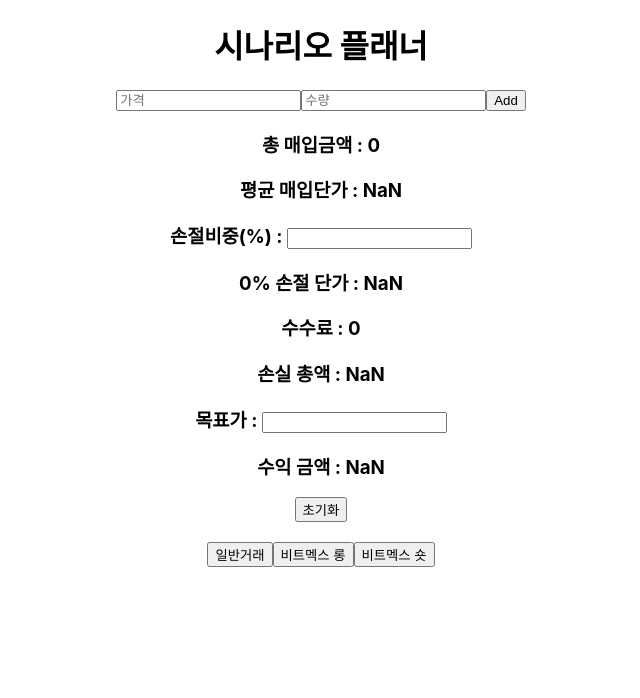
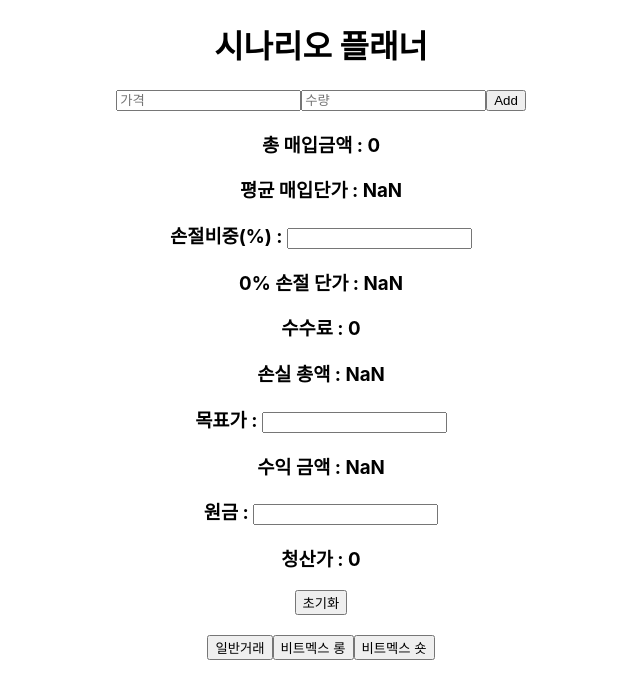
Before and after one commit to freewizard20/calc, a React (Create React App) app: page / in a window 1280 px wide. Shown: the top 698 px of the page, without its empty margins (319-959 px from the left). Built offline with nearby package versions, Linux system fonts and the light colour scheme.

Commit message:
added liquidation ui

```diff
--- a/src/components/Main.js
+++ b/src/components/Main.js
@@ -16,6 +16,8 @@ function Main() {
   const [taxrate, setTaxrate] = useState(0.0015);
   const [revenue, setRevenue] = useState(0);
   const [calcState, setCalcState] = useState(1);
+  const [balance, setBalance] = useState("");
+  const [liquidationPrice, setLiquidationPrice] = useState(0);
 
   useEffect(() => {
     if (calcState === 0) {
@@ -93,7 +95,7 @@ function Main() {
         )
       );
     }
-  }, [priceList, cutlossPercentage, target, calcState]);
+  }, [priceList, cutlossPercentage, target, calcState, balance]);
 
   const addHandler = () => {
     if (isNaN(Number(price)) || isNaN(Number(amount))) {
@@ -198,6 +200,23 @@ function Main() {
         />
       </h3>
       <h3>수익 금액 : {revenue}</h3>
+      {calcState > 0 ? (
+        <div>
+          <h3>
+            원금 :{" "}
+            <input
+              type="text"
+              onChange={(e) => {
+                setBalance(e.target.value);
+              }}
+              value={balance}
+            />
+          </h3>
+          <h3>청산가 : {liquidationPrice}</h3>
+        </div>
+      ) : (
+        <></>
+      )}
       <button onClick={resetHandler}>초기화</button>
       <div style={{ marginTop: "20px" }}>
         <button
```
